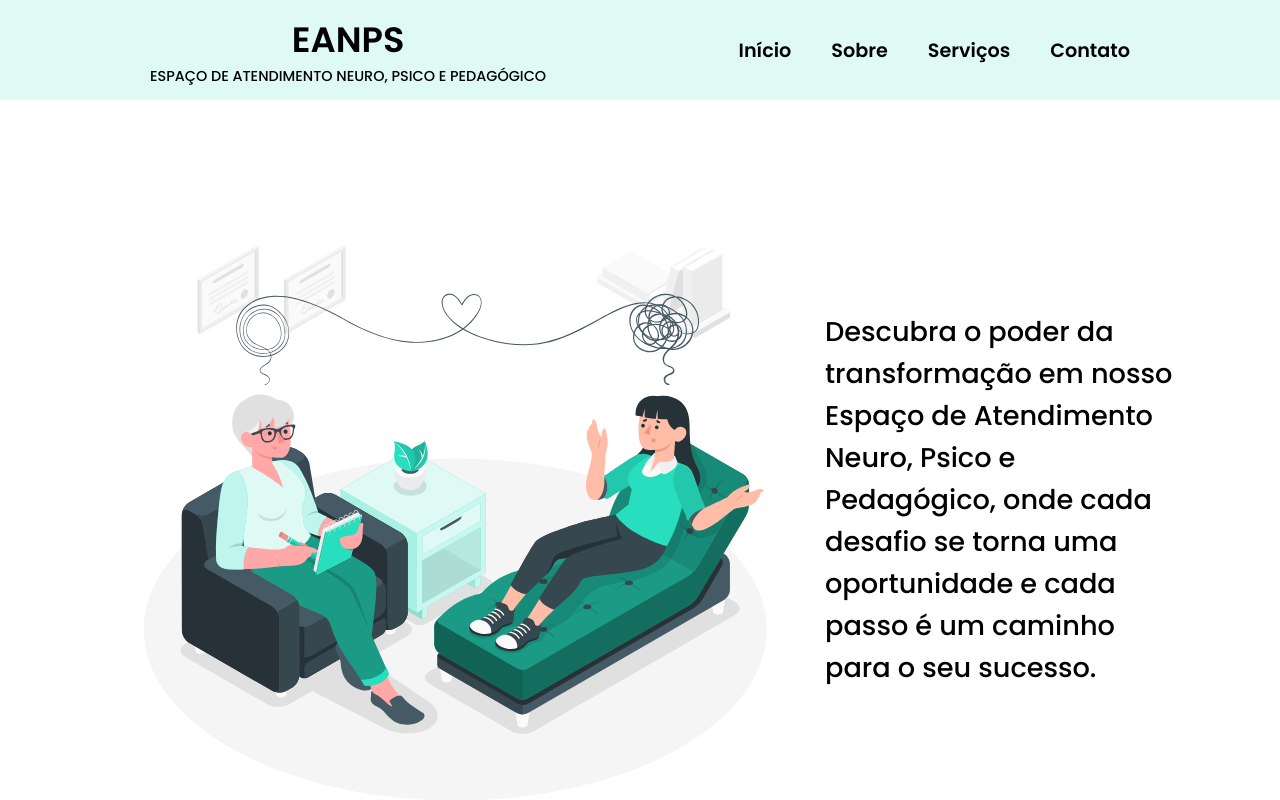
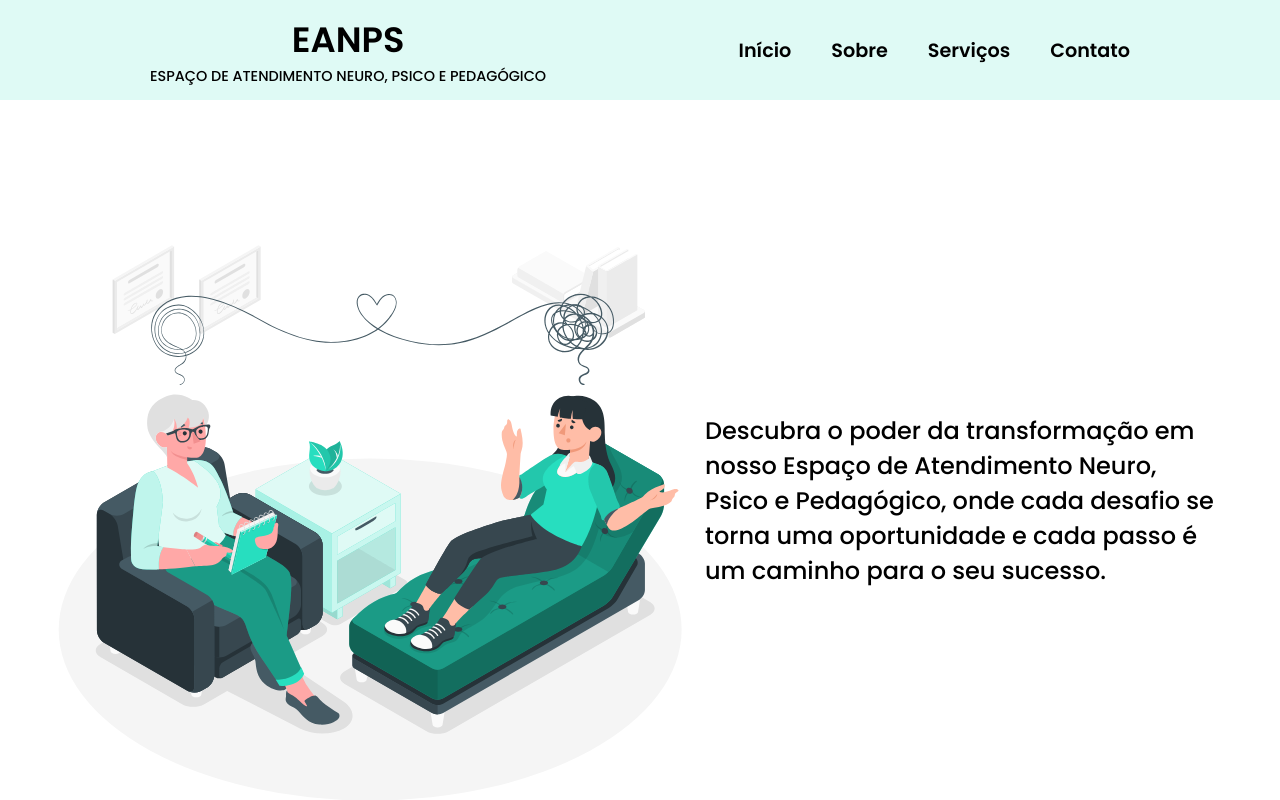
Before and after one commit to EricOliveiras/eanps-site, a React (Vite) app: page / in a window 1280 px wide. Shown: the top 800 px of the page. Built offline with nearby package versions, Linux system fonts and the light colour scheme.

Commit message:
style: modify banner style css

```diff
--- a/src/components/Banner/style.css
+++ b/src/components/Banner/style.css
@@ -2,18 +2,18 @@
 	align-items: center;
 	display: flex;
 	height: 100vh;
-	margin: 0 100px;
+	margin: 0 50px;
 }
 
 #banner-img {
-	width: 60vw;
+	width: 50vw;
 	height: 80vh;
 }
 
 #banner-paragraph {
 	margin-left: 15px;
-	font-size: 1.7rem;
-	width: 30vw;
+	font-size: 1.5rem;
+	width: 40vw;
 }
 
 @media (max-width: 1023px) and (min-width: 768px) {
@@ -43,6 +43,7 @@
 		display: flex;
 		flex-direction: column;
 		height: 100%;
+		margin: 0;
 	}
 
 	#banner-img {
```
